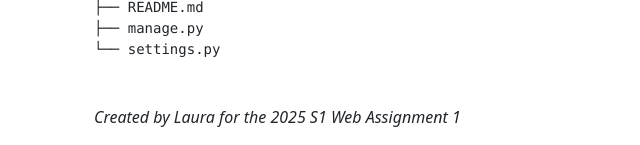
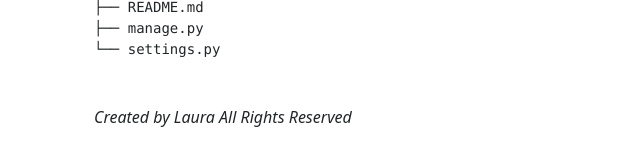
Before and after one commit to Smilyy/Task-Management-Application, a Django app: page / in a window 1280 px wide. Shown: the part 1056-1201 px from the top of the page, without its empty margins (0-640 px from the left). Run offline with Django 5.2, Linux system fonts and the light colour scheme.

Commit message:
Update home.html

```diff
--- a/tasks_app/templates/home.html
+++ b/tasks_app/templates/home.html
@@ -46,6 +46,6 @@ task_management/
 └── settings.py
     </code></pre>
 
-    <p class="mt-4"><em>Created by Laura for the 2025 S1 Web Assignment 1</em></p>
+    <p class="mt-4"><em>Created by Laura All Rights Reserved</em></p>
 </div>
 {% endblock %}
```
